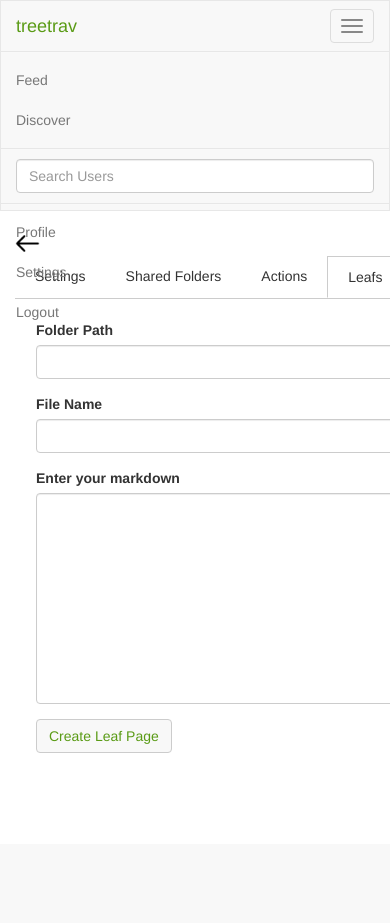
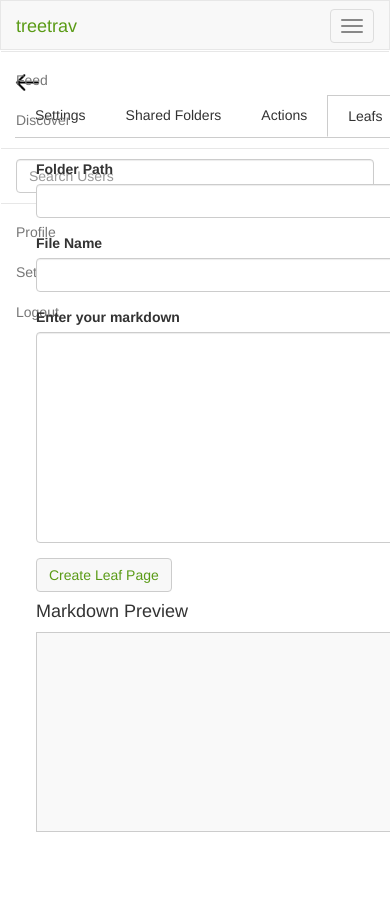
Before and after one commit to newport11/treetrav, a Flask app: page /create_leaf in a window 390 px wide, after a click on "Toggle navigation"; the page is wider, and only the part inside the window is pictured. Before the commit the page ends 753 px from the top of that part, so only its background shows below. Run offline with Flask 3, Linux system fonts and the light colour scheme; the visitor is signed in with stand-in values (Sample User, id 1); data comes from the database, SQL or seed files in the repository; some libraries are stand-ins or nearby versions.

Commit message:
improved leaf creation page

```diff
--- a/app/main/forms.py
+++ b/app/main/forms.py
@@ -201,5 +201,5 @@ class PageDownForm(FlaskForm):
     file_name = StringField(
         _l("File Name"), validators=[DataRequired(), Length(max=75)]
     )
-    pagedown = PageDownField("Enter your markdown", validators=[DataRequired()])
+    pagedown = PageDownField("Enter your markdown", validators=[DataRequired()], render_kw={"class": "custom-pagedown"})
     submit = SubmitField("Create Leaf Page")
--- a/app/main/routes.py
+++ b/app/main/routes.py
@@ -808,13 +808,13 @@ async def user_subfolder(username, path):
                         if get_leaf is None:
                             continue
                         else:
-                            temp_html = markdown.markdown(get_leaf.md_text)
+                            rendered_content = markdown.markdown(get_leaf.md_text)
                             return render_template(
                                 "leaf_page.html",
                                 user=user,
                                 form=empty_form,
                                 user_home_page=user_home_page,
-                                temp_html=temp_html,
+                                rendered_content=rendered_content,
                                 prevPath=prevPath,
                             )
 
--- a/app/templates/leaf_creator.html
+++ b/app/templates/leaf_creator.html
@@ -49,6 +49,45 @@
             padding: 20px;
             border: 1px solid #fff;
         }
+
+        .leaf-form .form-group .flask-pagedown,
+        .leaf-form .form-group .flask-pagedown .flask-pagedown-input,
+        .custom-pagedown {
+            min-width: 0 !important;
+            width: 100% !important;
+            max-width: 100% !important;
+        }
+
+        /* Hide the default preview */
+        .leaf-form .form-group .flask-pagedown-preview {
+            display: none;
+        }
+
+        /* Style for the custom preview */
+        .markdown-preview {
+            border: 1px solid #ccc;
+            padding: 10px;
+            min-height: 200px;
+            background-color: #f9f9f9;
+            overflow: auto; /* Allow scrolling for long content */
+        }
+
+        /* Styles for code blocks */
+        .markdown-preview pre {
+            background-color: #f0f0f0; /* Light gray background */
+            border: 1px solid #ddd; /* Border for the code block */
+            padding: 10px; /* Padding inside the code block */
+            overflow: auto; /* Allow scrolling for long lines */
+            border-radius: 4px; /* Rounded corners */
+            white-space: pre-wrap; /* Preserve whitespace and line breaks */
+            word-wrap: break-word; /* Break long words to fit */
+        }
+
+        .markdown-preview code {
+            background-color: #f0f0f0; /* Light gray background for inline code */
+            padding: 2px 4px; /* Padding for inline code */
+            border-radius: 4px; /* Rounded corners */
+        }
     </style>
 </head>
 <body>
@@ -67,14 +106,18 @@
         {{ pagedown.html_head() }}
     </head>
     <div class="row">
-            <div class="col-md-4">
+        <div class="col-md-6">
             {{ wtf.quick_form(form, extra_classes='leaf-form') }}
+        </div>
+        <div class="col-md-6">
+            <h4 class="preview-label">Markdown Preview</h4>
+            <div class="markdown-preview"></div>
         </div>
     </div>
     <body>
         <br>
         <br>
-            {{ temp_html | safe }}
+        {{ rendered_content | safe }}
     </body>
 </div>
 
@@ -96,10 +139,9 @@
         var url = "{{ url_for('main.actions') }}";
         window.location.href = url;
     }
-
-
 </script>
 
+<script src="https://cdn.jsdelivr.net/npm/marked/marked.min.js"></script>
 <script>
     // JavaScript to handle tab switching
     function openTab(evt, tabName) {
@@ -121,6 +163,19 @@
 
     // Open the default tab on page load
     document.getElementsByClassName("tablinks")[0].click();
+
+    // markdown preview
+    document.addEventListener('DOMContentLoaded', function() {
+        var input = document.querySelector('.flask-pagedown-input');
+        var preview = document.querySelector('.markdown-preview');
+
+        if (input && preview) {
+            input.addEventListener('input', function() {
+                var markdownText = input.value;
+                preview.innerHTML = marked.parse(markdownText);
+            });
+        }
+    });
 </script>
 
 </body>
--- a/app/templates/leaf_page.html
+++ b/app/templates/leaf_page.html
@@ -26,7 +26,7 @@
     {{ pagedown.html_head() }}
 </head>
 <body>
-    {{ temp_html | safe }}
+    {{ rendered_content | safe }}
 </body>
 
 {% include 'all_rights_reserved.html' %}
```
Lines whose indentation alone changed are shown as unchanged.
